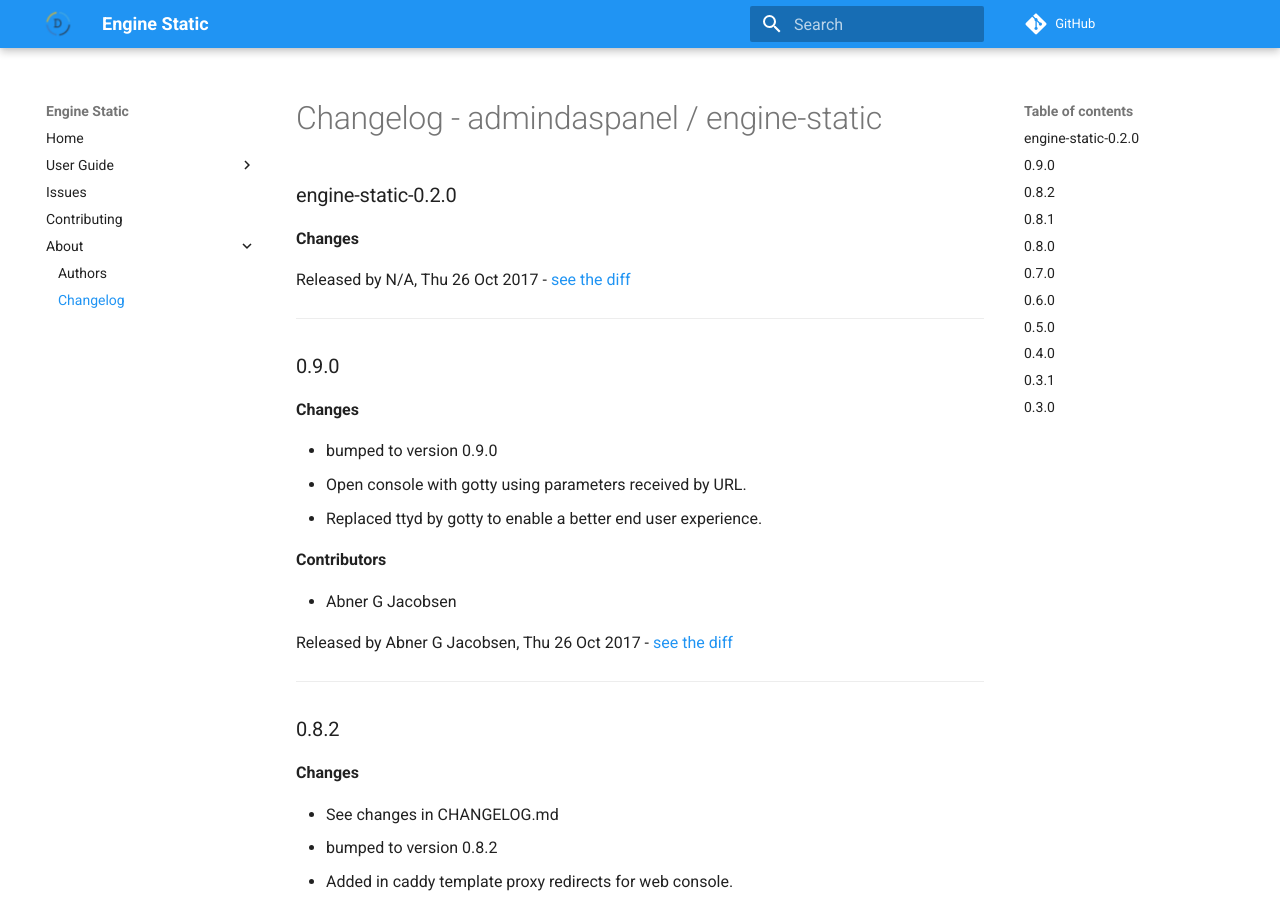
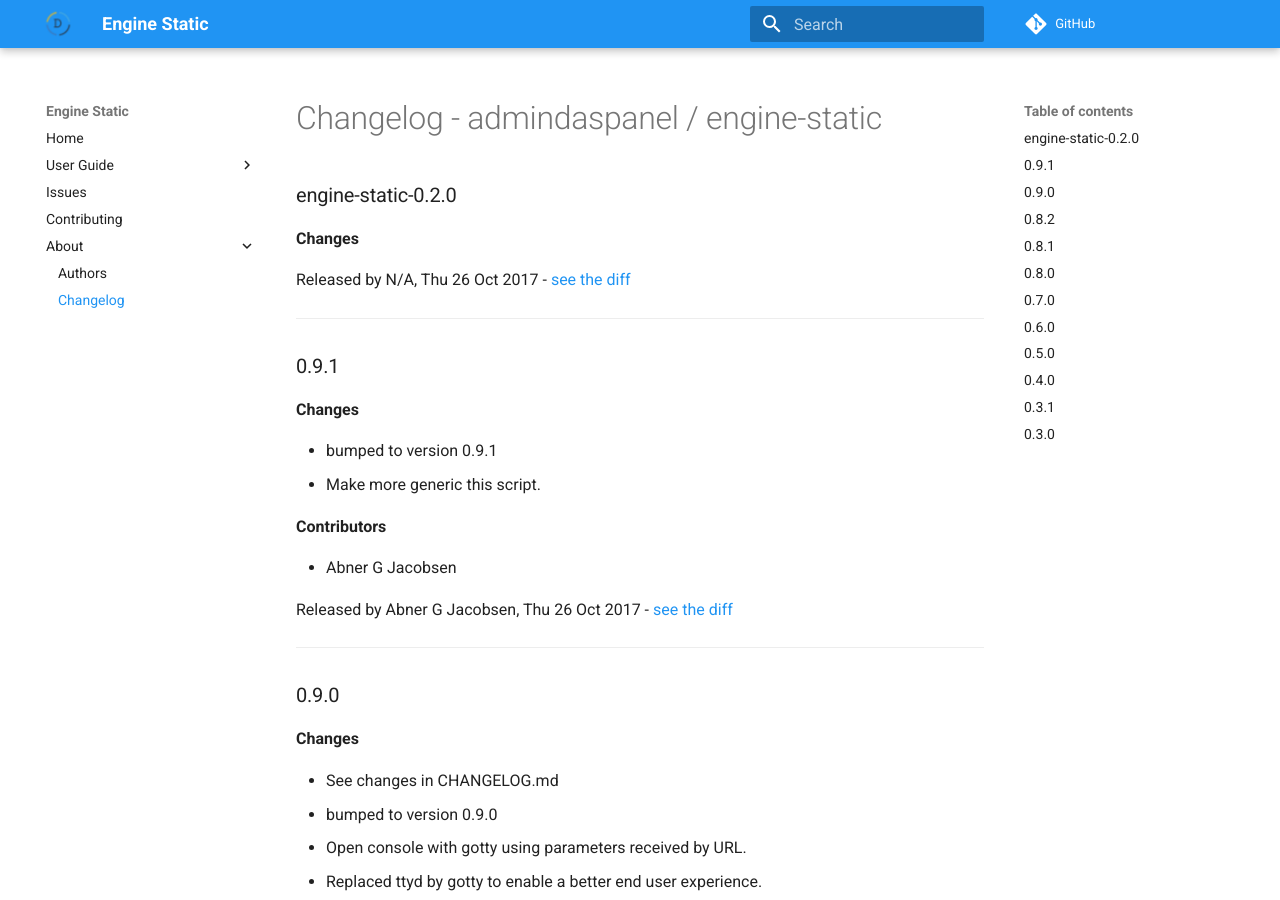
Before and after one commit to daspanel/engine-static, an MkDocs documentation site: the page built from docs/changelog.md, in a window 1280 px wide and 900 px high. Built offline with MkDocs 1.6.1 and Material for MkDocs 9.7.7, drawn with Linux system fonts in a browser that asks for light colours; comment, search, counter and statistics services are not loaded; old or Windows-style settings are respelled for this version of MkDocs.

Commit message:
See changes in CHANGELOG.md

```diff
--- a/docs/changelog.md
+++ b/docs/changelog.md
@@ -8,9 +8,24 @@ Released by N/A, Thu 26 Oct 2017 -
 [see the diff](https://github.com/admindaspanel/engine-static/compare/...#diff)
 ______________
 
+### 0.9.1
+__Changes__
+
+- bumped to version 0.9.1
+- Make more generic this script.
+
+__Contributors__
+
+- Abner G Jacobsen
+
+Released by Abner G Jacobsen, Thu 26 Oct 2017 -
+[see the diff](https://github.com/admindaspanel/engine-static/compare/0.9.0...0.9.1#diff)
+______________
+
 ### 0.9.0
 __Changes__
 
+- See changes in CHANGELOG.md
 - bumped to version 0.9.0
 - Open console with gotty using parameters received by URL.
 - Replaced ttyd by gotty to enable a better end user experience.
```
Also changed, not shown: CHANGELOG.md (+15 -0 lines).
